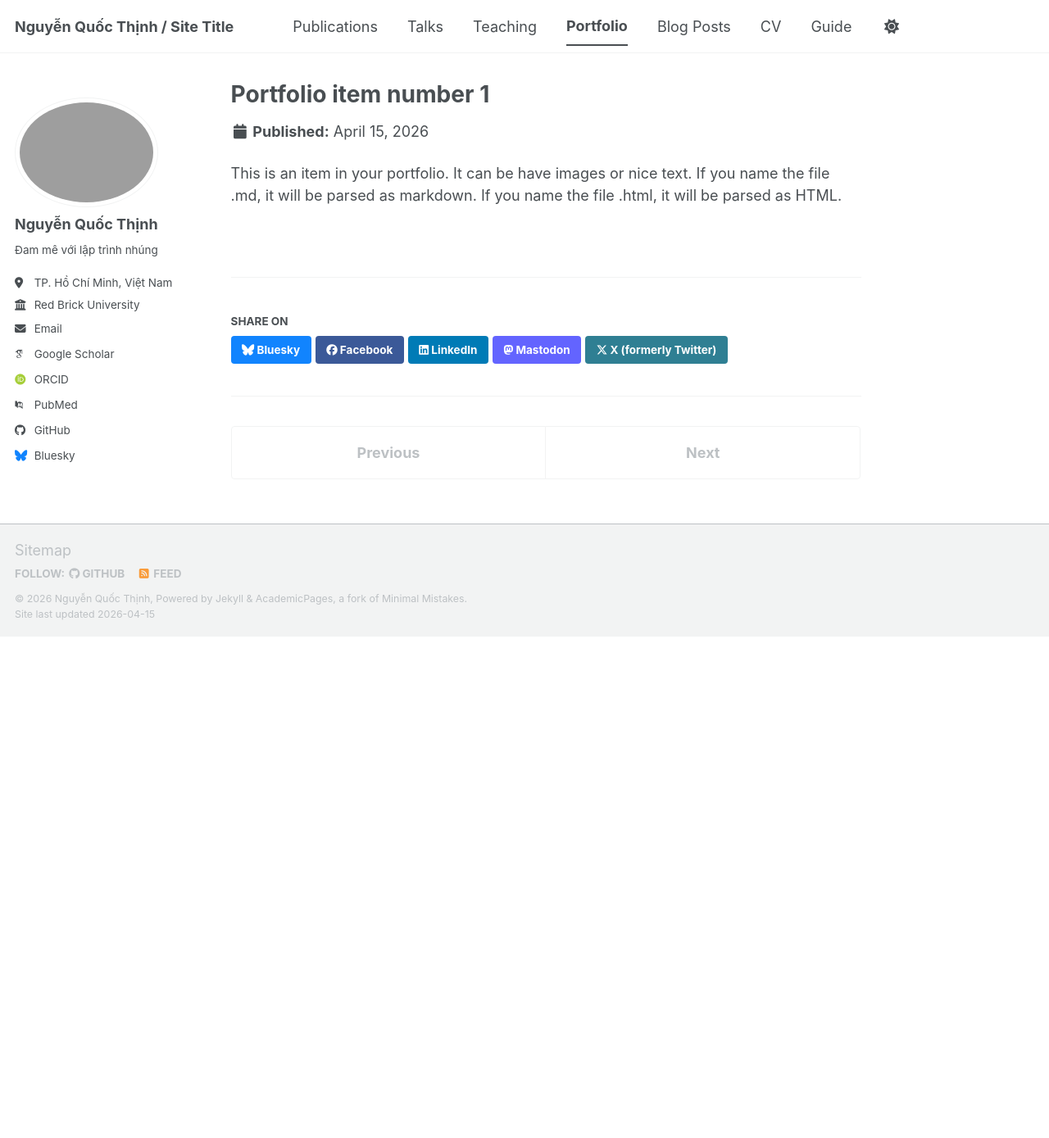
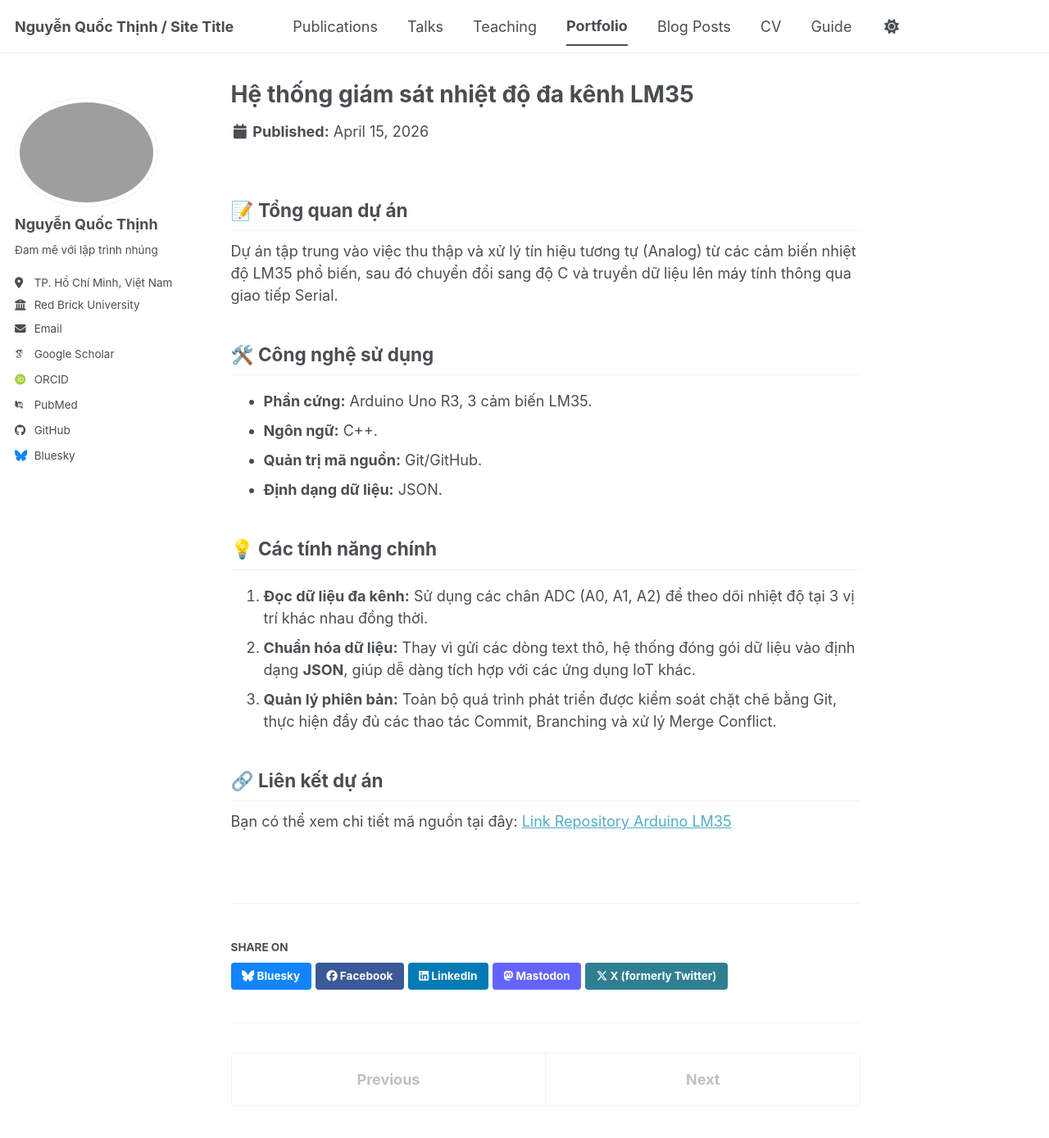
Before and after one commit to nguyenthinh06062005-lgtm/nguyenthinh06062005-lgtm.github.io, a Jekyll site: the page built from _portfolio/portfolio-1.md, in a window 1280 px wide and 1400 px high. Shown: the top 1389 px of the window at 82% size. Built offline with Jekyll 4.4.1, drawn with Linux system fonts in a browser that asks for light colours; some web fonts are replaced; a script bundle is joined from its source files by our own code; library files that are not in the unit come from our copies.

```diff
--- a/_portfolio/portfolio-1.md
+++ b/_portfolio/portfolio-1.md
@@ -1,7 +1,23 @@
 ---
-title: "Portfolio item number 1"
-excerpt: "Short description of portfolio item number 1<br/><img src='/images/500x300.png'>"
+title: "Hệ thống giám sát nhiệt độ đa kênh LM35"
+excerpt: "Dự án sử dụng Arduino để đọc dữ liệu nhiệt độ từ 3 cảm biến LM35, chuẩn hóa dữ liệu đầu ra định dạng JSON và quản lý mã nguồn bằng Git."
 collection: portfolio
 ---
 
-This is an item in your portfolio. It can be have images or nice text. If you name the file .md, it will be parsed as markdown. If you name the file .html, it will be parsed as HTML.
+## 📝 Tổng quan dự án
+Dự án tập trung vào việc thu thập và xử lý tín hiệu tương tự (Analog) từ các cảm biến nhiệt độ LM35 phổ biến, sau đó chuyển đổi sang độ C và truyền dữ liệu lên máy tính thông qua giao tiếp Serial.
+
+## 🛠️ Công nghệ sử dụng
+* **Phần cứng:** Arduino Uno R3, 3 cảm biến LM35.
+* **Ngôn ngữ:** C++.
+* **Quản trị mã nguồn:** Git/GitHub.
+* **Định dạng dữ liệu:** JSON.
+
+## 💡 Các tính năng chính
+1. **Đọc dữ liệu đa kênh:** Sử dụng các chân ADC (A0, A1, A2) để theo dõi nhiệt độ tại 3 vị trí khác nhau đồng thời.
+2. **Chuẩn hóa dữ liệu:** Thay vì gửi các dòng text thô, hệ thống đóng gói dữ liệu vào định dạng **JSON**, giúp dễ dàng tích hợp với các ứng dụng IoT khác.
+3. **Quản lý phiên bản:** Toàn bộ quá trình phát triển được kiểm soát chặt chẽ bằng Git, thực hiện đầy đủ các thao tác Commit, Branching và xử lý Merge Conflict.
+
+## 🔗 Liên kết dự án
+Bạn có thể xem chi tiết mã nguồn tại đây:
+[Link Repository Arduino LM35](https://github.com/nguyenthinh06062005-lgtm/arduino-lm35)
```
